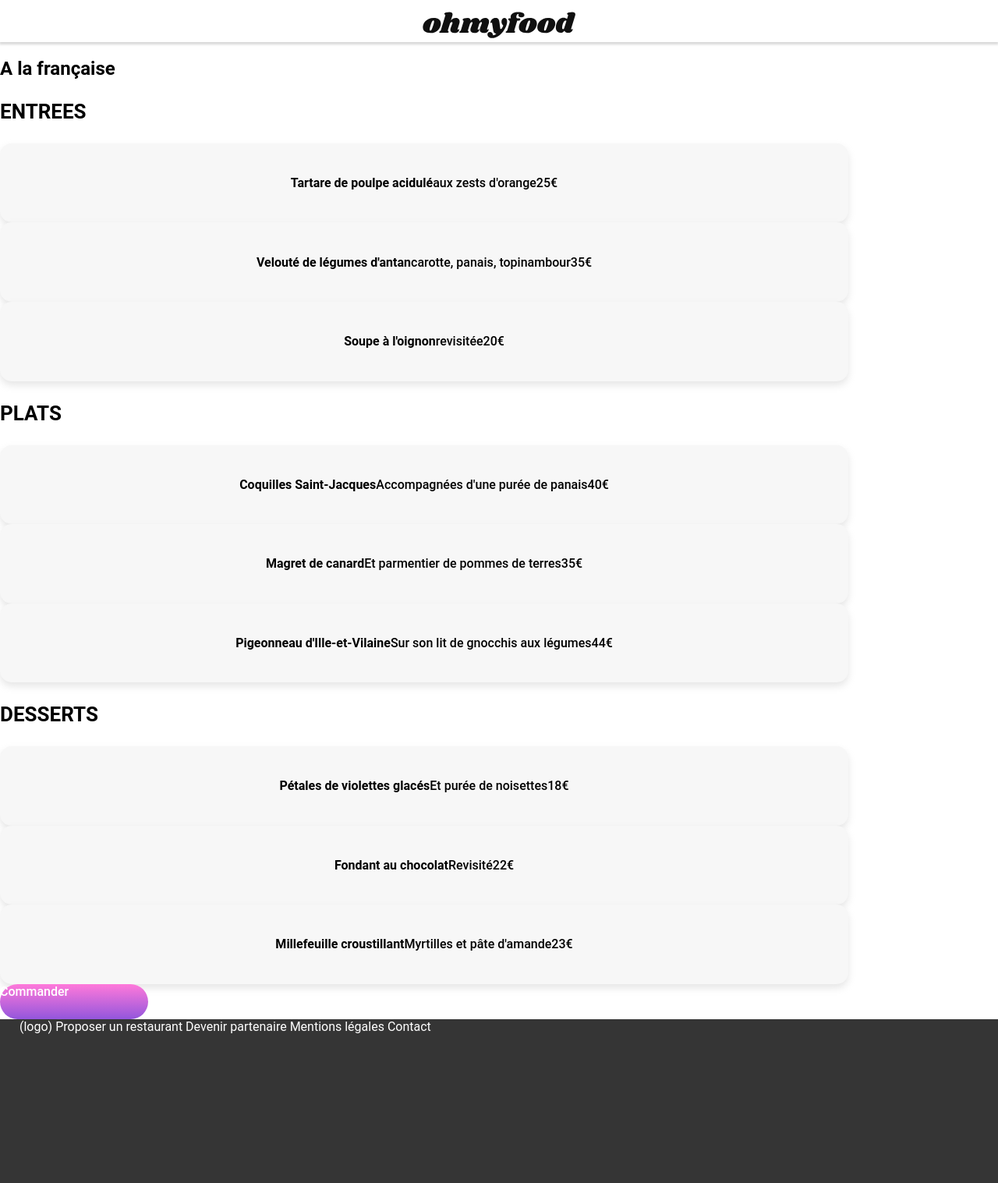
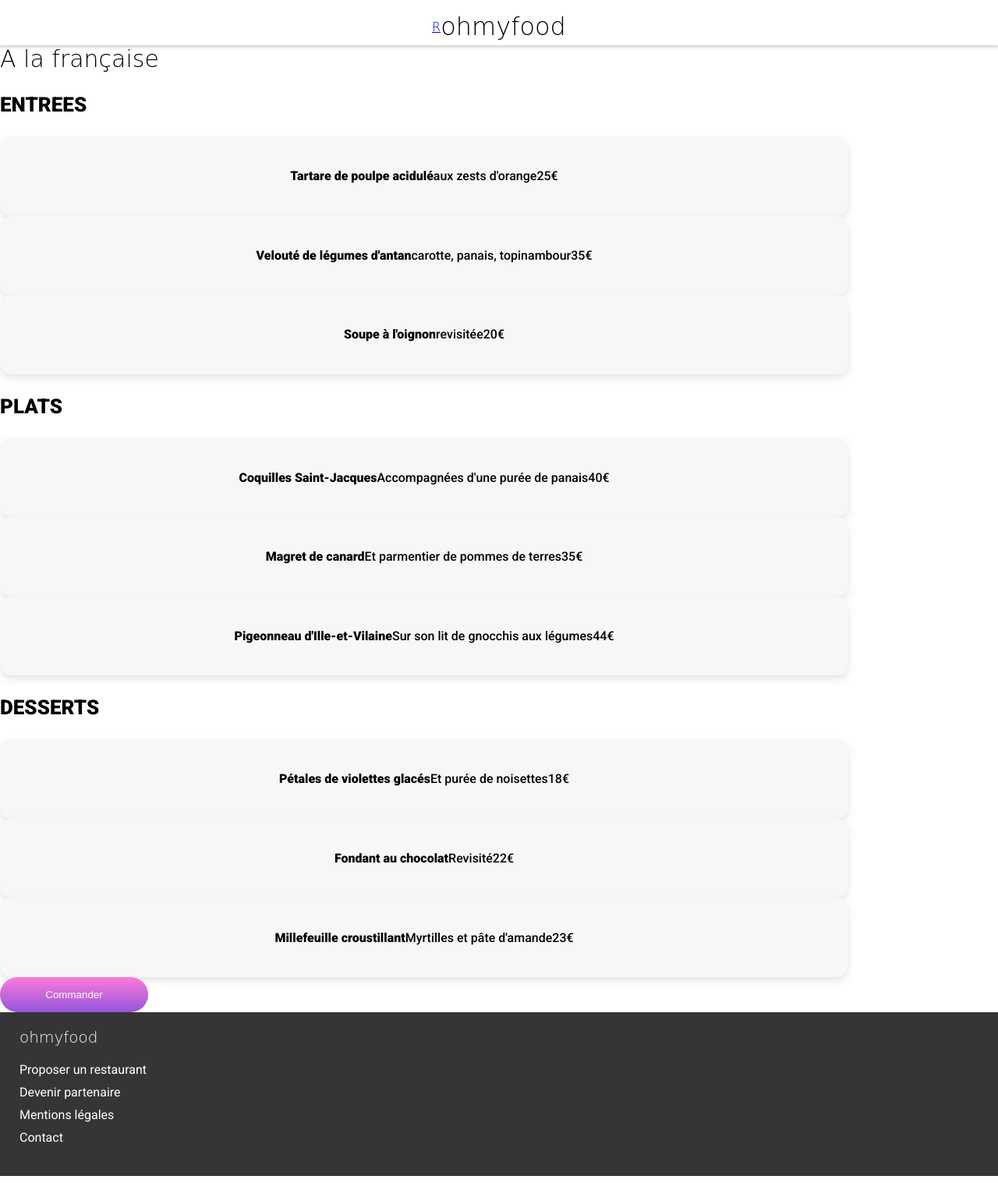
Before and after one commit to lightomega/AlexandreSouville_3_15112020, a website: page a_la_française.html in a window 1280 px wide. Shown: the whole page at 78% size. Drawn offline with Linux system fonts and the light colour scheme; a web font is replaced by a local one.

Commit message:
CSS/HTML
ajout de liens entre les pages, correction footer et header sur toutes les pages, correction du boutton commander sur les pages de menus, ajustements de titres h1 sur toutes les pages

```diff
--- a/a_la_française.html
+++ b/a_la_française.html
@@ -4,12 +4,16 @@
         <meta charset="utf-8">
         <title>Titre</title>
         <link rel="stylesheet" type="text/css" href="style.css">
+        <link rel="preconnect" href="https://fonts.gstatic.com">
+        <link href="https://fonts.googleapis.com/css2?family=Roboto:wght@300;400;500;600;900&family=Shrikhand&display=swap" rel="stylesheet">
+        <link rel="stylesheet" href="fontawesome/css/all.css">
         <meta name="viewport" content="width=device-width, initial-scale=1.0">
     </head>
 
     <body>
         <header>
-            <img src="images/logo/ohmyfood@2x.svg" alt="logo">
+            <a href="index.html">R</a>
+            <h1>ohmyfood</h1>
         </header>
         <div class="bloc-menu">
             <h2 class="bloc-menu__titre">A la française</h2>
@@ -67,14 +71,14 @@
                     <p>23€</p>
                 </div>
             </div>
-            <div class="btn bloc-menu_btn">Commander</div>
+            <button class="btn bloc-menu_btn">Commander</button>
         </div>
         <footer>
-            (logo)
-            Proposer un restaurant
-            Devenir partenaire
-            Mentions légales
-            Contact
+            <h1 class="footer__titre">ohmyfood</h1>
+            <p>Proposer un restaurant</p>
+            <p>Devenir partenaire</p>
+            <p>Mentions légales</p>
+            <p>Contact</p>
         </footer>
     </body>
 
--- a/style.css
+++ b/style.css
@@ -2,15 +2,21 @@ body{
     margin: 0;
     font-family: 'Roboto', sans-serif;
 }
-h1{
+h1, h2, header a{
     font-family: 'Shrikhand', cursive;
     font-weight: lighter;
     margin: 0;
+}
+h2{
+    font-size: 30px;
 }
 h3{
     font-size: 26px;
 }
 header{
+    display: flex;
+    justify-content: center;
+    align-items: center;
     padding-top: 15px;
     padding-bottom: 5px;
     display: flex;
```
Also changed, not shown: index.html (+8 -0 lines), la_note_enchantée.html (+11 -8 lines), la_palette_du_gout.html (+11 -7 lines), le_delice_des_sens.html (+11 -7 lines).
